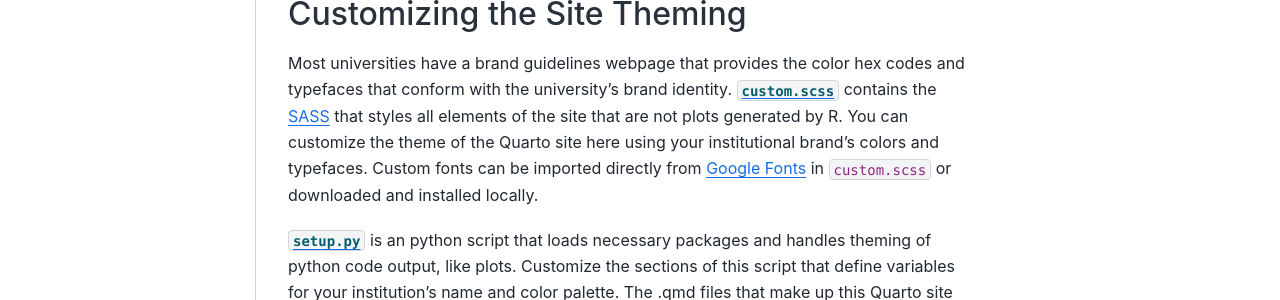
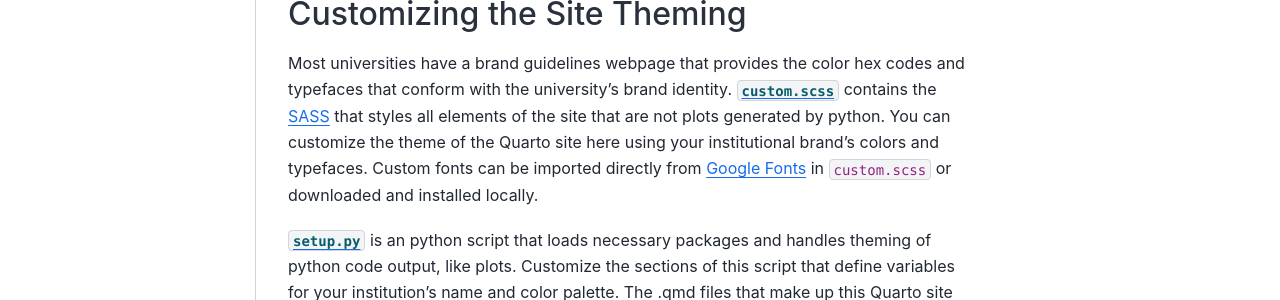
Before and after one commit to UW-Madison-DSI/open_source_survey_results_myst, a Jupyter Book: the page built from docs/reproduction.md, in a window 1280 px wide and 1299 px high. Shown: the part 660-960 px from the top of the window. Built offline with Jupyter Book 1.0.4 settings and Sphinx 7.4.7 and the Sphinx Book theme 1.1.4, drawn with Linux system fonts in a browser that asks for light colours.

Commit message:
Include requirements in docs, deploy with that new setting, do the plot display using plotly

```diff
--- a/docs/reproduction.md
+++ b/docs/reproduction.md
@@ -9,7 +9,7 @@
 
 ## About the Survey
 
-The 2024 open source survey at `r uni_name` was administered with Qualtrics. Both the [.qsf file](https://github.com/UW-Madison-DSI/open_source_survey_results/blob/main/Open_Source_Program_Office_Survey.qsf) for the survey and [an example CSV](https://github.com/UW-Madison-DSI/open_source_survey_results/blob/main/data/survey_data.csv) of anonymized survey response data are available in this project's GitHub repo.
+The 2024 open source survey at `r uni_name` was administered with Qualtrics. Both the [.qsf file](https://github.com/UW-Madison-DSI/open_source_survey_results/blob/main/Open_Source_Program_Office_Survey.qsf) for the survey and [an example CSV](https://github.com/UW-Madison-DSI/open_source_survey_results_myst/blob/main/docs/data/survey_data.csv) of anonymized survey response data are available in this project's GitHub repo.
 
 ### Exporting Survey Data From Qualtrics
 Once your survey period is over, you can easily export your survey data. Within the Qualtrics project site for your survey, navigate to "Data and Analysis" $\rightarrow$ "Export & Import" $\rightarrow$ "Export Data..." and use the default settings in the options menu ("Download all fields" and "Use choice text") to export the survey response data as a CSV file.
@@ -17,7 +17,7 @@
 
 ### Customizing the Site Theming
 
-Most universities have a brand guidelines webpage that provides the color hex codes and typefaces that conform with the university's brand identity. [`custom.scss`](https://github.com/UW-Madison-DSI/open_source_survey_results/blob/main/custom.scss) contains the [SASS](https://sass-lang.com/) that styles all elements of the site that are not plots generated by R. You can customize the theme of the Quarto site here using your institutional brand's colors and typefaces. Custom fonts can be imported directly from [Google Fonts](https://fonts.google.com/) in `custom.scss` or downloaded and installed locally.
+Most universities have a brand guidelines webpage that provides the color hex codes and typefaces that conform with the university's brand identity. [`custom.scss`](https://github.com/UW-Madison-DSI/open_source_survey_results/blob/main/custom.scss) contains the [SASS](https://sass-lang.com/) that styles all elements of the site that are not plots generated by python. You can customize the theme of the Quarto site here using your institutional brand's colors and typefaces. Custom fonts can be imported directly from [Google Fonts](https://fonts.google.com/) in `custom.scss` or downloaded and installed locally.
 
 [`setup.py`](https://github.com/UW-Madison-DSI/open_source_survey_results_myst/blob/main/setup.py) is an python script that loads necessary packages and handles theming of python code output, like plots. Customize the sections of this script that define variables for your institution's name and color palette. The .qmd files that make up this Quarto site each `source` this file, so color variables, names, and plot themes customized in `setup.py` will apply to python output throughout the site.
 
```
